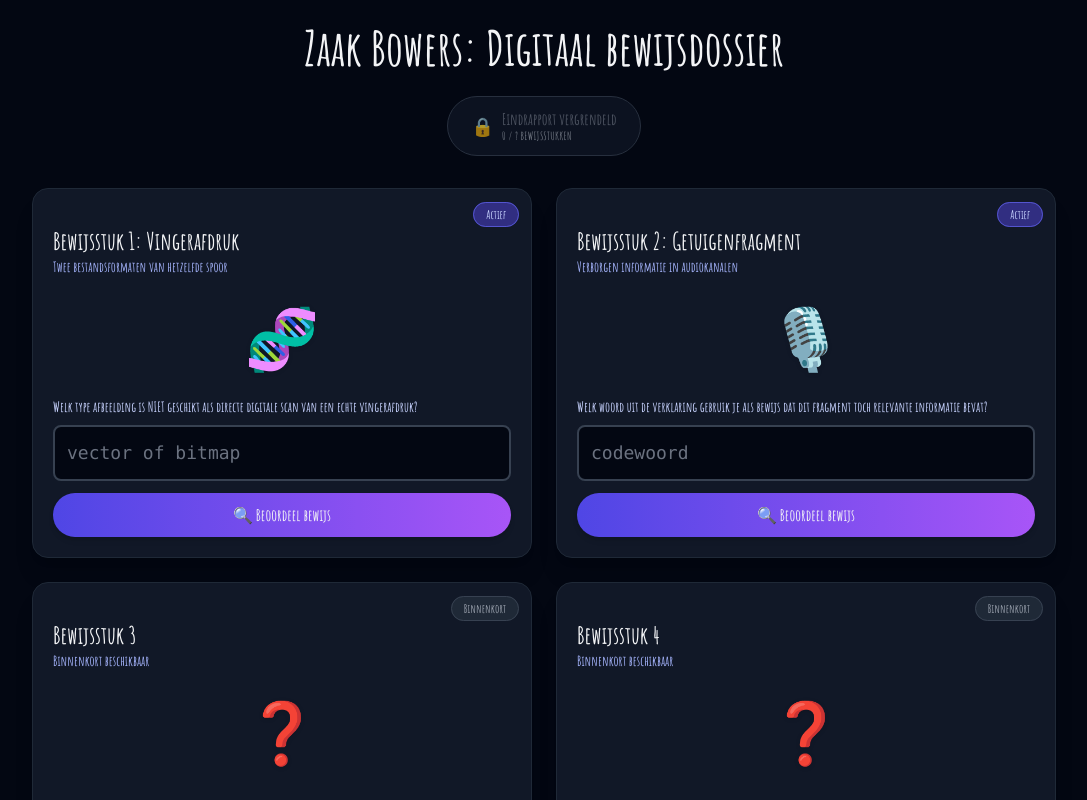
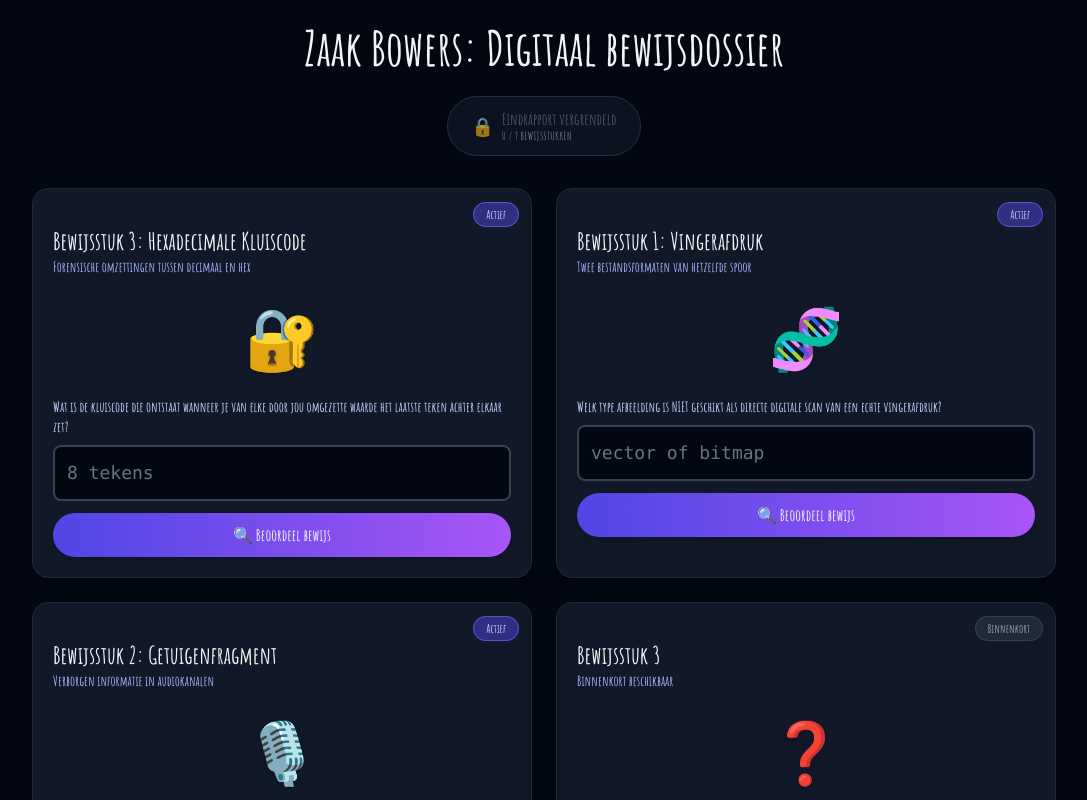
Before and after one commit to fq28/simple-escape, a SvelteKit app: page /bowers in a window 1280 px wide. Shown: the top 800 px of the page, without its empty margins (96-1183 px from the left). Built offline with nearby package versions, Linux system fonts and the light colour scheme.

Commit message:
Update +page.svelte

```diff
--- a/src/routes/bowers/+page.svelte
+++ b/src/routes/bowers/+page.svelte
@@ -27,6 +27,23 @@
 
   // 👉 Configure your evidence cards here
   const evidenceItems: EvidenceItem[] = [
+{
+  id: 'hexcode',
+  emoji: '🔐',
+  title: 'Bewijsstuk 3: Hexadecimale Kluiscode',
+  subtitle: 'Forensische omzettingen tussen decimaal en hex',
+  description:
+    'In het politiedossier lag een oude kluis met acht waardes in gemengde notaties. Alleen door correcte omzetting van alle waardes kan de kluis worden geopend.',
+  prompt:
+    'Wat is de kluiscode die ontstaat wanneer je van elke door jou omgezette waarde het laatste teken achter elkaar zet?',
+  placeholder: '8 tekens',
+  solution: '6744C0B5',
+  active: true,
+  rewardText:
+    'De kluis opent met de code 6744C0B5. Binnenin ligt een map met verouderde locatiegegevens, die wijzen op het feit dat Bowers niet als enige op de locatie aanwezig was. '
+},
+
+
 {
   id: 'fingerprint',
   emoji: '🧬',
```
